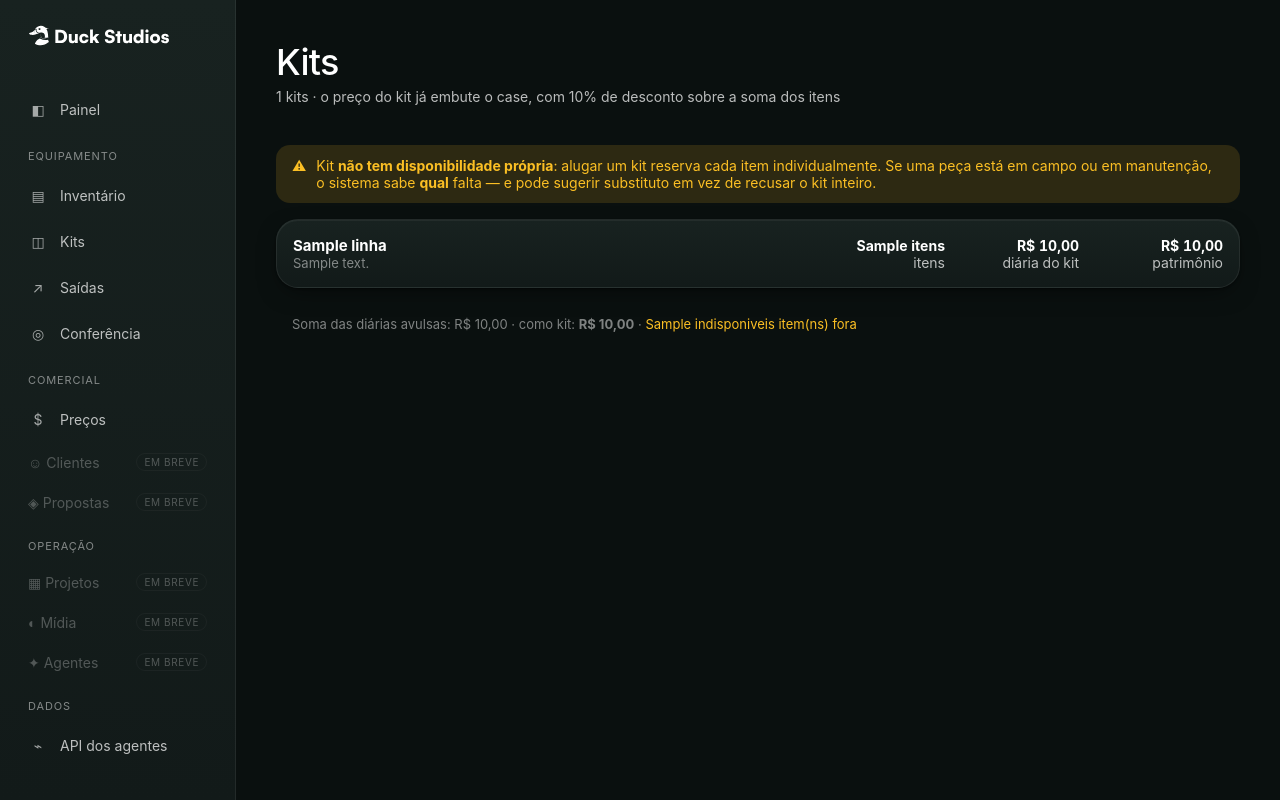
After one commit to Norbertojr26/duckstudios, a FastAPI app: template app/templates/kits.html in a window 1280 px wide. The commit adds this page. Run offline with FastAPI, Linux system fonts and the light colour scheme; the template is opened without the code that fills it: most values are stand-ins (such as "Sample title", 1, 10 or a date in 2020); some libraries are stand-ins or nearby versions; some web fonts are replaced.

Commit message:
Tres modulos novos e menu que reflete o que existe
O menu lateral tinha tres itens enquanto o mock mostrava o produto
inteiro. Fecha parte dessa distancia com paginas que ja tem dado real.

- Conferencia: saidas em campo com progresso de retorno, atraso e a
  exposicao em valor de reposicao de cada uma
- Kits: os 10 kits, conteudo item a item com disponibilidade, e a
  comparacao entre a soma das diarias avulsas e o preco de kit
- Precos: a regra de locacao por categoria com o percentual efetivo
  calculado do proprio banco, ao lado da tabela de servico, pos,
  licenciamento e retainer

Os modulos que ainda nao existem (Clientes, Propostas, Projetos, Midia,
Agentes) aparecem marcados "em breve" em vez de sumirem: mostra a forma
do produto sem fingir tela que nao ha.

```diff
--- a/app/main.py
+++ b/app/main.py
@@ -250,6 +250,69 @@ def fechar(rid: str):
     return RedirectResponse(f"/saidas/{rid}?ok=Saída+encerrada", 303)
 
 
+# ------------------------------------------------------------ conferência
+
+@app.get("/conferencia", response_class=HTMLResponse)
+def conferencia(request: Request):
+    abertas = db.q("""
+        SELECT r.id, r.numero, r.tipo, r.checkout_at, r.previsao_devolucao,
+               coalesce(r.responsavel_nome, c.nome, co.nome, 'Sem responsável') AS responsavel,
+               count(rl.*) AS itens,
+               count(*) FILTER (WHERE rl.status = 'devolvido') AS devolvidos,
+               (r.previsao_devolucao IS NOT NULL AND r.previsao_devolucao < now()) AS atrasado,
+               coalesce(sum(a.valor_reposicao), 0) AS exposicao
+          FROM rental r
+          JOIN rental_line rl ON rl.rental_id = r.id
+          JOIN asset a        ON a.id = rl.asset_id
+          LEFT JOIN contact c ON c.id = r.contact_id
+          LEFT JOIN company co ON co.id = r.company_id
+         WHERE r.status = 'em_campo'
+         GROUP BY r.id, c.nome, co.nome
+         ORDER BY atrasado DESC, r.previsao_devolucao NULLS LAST""")
+    return pag(request, "conferencia.html", ativo="conferencia", abertas=abertas)
+
+
+# ------------------------------------------------------------------ kits
+
+@app.get("/kits", response_class=HTMLResponse)
+def kits(request: Request):
+    linhas = db.q("""
+        SELECT k.id, k.nome, k.descricao, k.valor_diaria,
+               count(ki.*) AS itens,
+               sum(a.valor_aquisicao) AS patrimonio,
+               sum(a.valor_diaria)    AS soma_diarias,
+               count(*) FILTER (WHERE a.status <> 'disponivel') AS indisponiveis
+          FROM kit k
+          JOIN kit_item ki ON ki.kit_id = k.id
+          JOIN asset a     ON a.id = ki.asset_id
+         GROUP BY k.id ORDER BY sum(a.valor_aquisicao) DESC""")
+    itens = db.q("""SELECT ki.kit_id, a.codigo, a.nome, a.status, a.valor_diaria
+                      FROM kit_item ki JOIN asset a ON a.id = ki.asset_id
+                     ORDER BY a.valor_aquisicao DESC NULLS LAST""")
+    por_kit = {}
+    for i in itens:
+        por_kit.setdefault(i["kit_id"], []).append(i)
+    return pag(request, "kits.html", ativo="kits", linhas=linhas, por_kit=por_kit)
+
+
+# ---------------------------------------------------------------- preços
+
+@app.get("/precos", response_class=HTMLResponse)
+def precos(request: Request):
+    servico = db.q("""SELECT categoria, codigo, descricao, unidade, valor
+                        FROM price_list WHERE ativo ORDER BY categoria, codigo""")
+    grupos = {}
+    for l in servico:
+        grupos.setdefault(l["categoria"] or "outros", []).append(l)
+    locacao = db.q("""
+        SELECT categoria, count(*) n,
+               round(avg(100 * valor_diaria / NULLIF(valor_aquisicao, 0))::numeric, 2) pct,
+               sum(valor_diaria) diaria, sum(valor_semanal) semanal, sum(valor_mensal) mensal
+          FROM asset WHERE proprietario = 'proprio' AND valor_diaria IS NOT NULL
+         GROUP BY categoria ORDER BY sum(valor_diaria) DESC""")
+    return pag(request, "precos.html", ativo="precos", grupos=grupos, locacao=locacao)
+
+
 # -------------------------------------------------------------------- API
 # Mesma verdade da interface, em JSON. É por aqui que os agentes leem e escrevem.
 
--- a/app/templates/base.html
+++ b/app/templates/base.html
@@ -21,6 +21,12 @@
   .nav .ic{width:20px;text-align:center;opacity:.85}
   .nav .grupo{font-size:.6875rem;letter-spacing:.08em;text-transform:uppercase;
               color:var(--ds-txt-3);padding:var(--ds-e-4) var(--ds-e-3) var(--ds-e-2)}
+  .futuro{display:flex;align-items:center;gap:var(--ds-e-3);min-height:38px;
+          padding:0 var(--ds-e-3);color:var(--ds-txt-3);font-size:.875rem;opacity:.55;
+          cursor:default}
+  .futuro i{margin-left:auto;font-style:normal;font-size:.625rem;letter-spacing:.06em;
+            text-transform:uppercase;border:1px solid var(--ds-border);border-radius:999px;
+            padding:2px 7px}
   .badge{margin-left:auto;background:var(--ds-erro-bg);color:var(--ds-erro);font-size:.6875rem;
          font-weight:700;padding:2px 8px;border-radius:999px}
   main{padding:var(--ds-e-6) var(--ds-e-6) var(--ds-e-7);max-width:1400px;min-width:0}
@@ -57,10 +63,21 @@
   <div class="logo"><a href="/"><img src="/static/logo/logo-horizontal-branco.svg" alt="Duck Studios"></a></div>
   <nav class="nav">
     <a href="/"            class="{{ 'on' if ativo=='painel' }}"><span class="ic">◧</span> Painel</a>
-    <a href="/equipamento" class="{{ 'on' if ativo=='equipamento' }}"><span class="ic">▤</span> Equipamento</a>
+    <div class="grupo">Equipamento</div>
+    <a href="/equipamento" class="{{ 'on' if ativo=='equipamento' }}"><span class="ic">▤</span> Inventário</a>
+    <a href="/kits"        class="{{ 'on' if ativo=='kits' }}"><span class="ic">◫</span> Kits</a>
     <a href="/saidas"      class="{{ 'on' if ativo=='saidas' }}"><span class="ic">↗</span> Saídas</a>
+    <a href="/conferencia" class="{{ 'on' if ativo=='conferencia' }}"><span class="ic">◎</span> Conferência</a>
+    <div class="grupo">Comercial</div>
+    <a href="/precos"      class="{{ 'on' if ativo=='precos' }}"><span class="ic">$</span> Preços</a>
+    <span class="futuro">☺ Clientes<i>em breve</i></span>
+    <span class="futuro">◈ Propostas<i>em breve</i></span>
+    <div class="grupo">Operação</div>
+    <span class="futuro">▦ Projetos<i>em breve</i></span>
+    <span class="futuro">◐ Mídia<i>em breve</i></span>
+    <span class="futuro">✦ Agentes<i>em breve</i></span>
     <div class="grupo">Dados</div>
-    <a href="/api/docs"><span class="ic">✦</span> API dos agentes</a>
+    <a href="/api/docs"><span class="ic">⌁</span> API dos agentes</a>
   </nav>
 </aside>
 <main>
--- /dev/null
+++ b/app/templates/kits.html
@@ -0,0 +1,56 @@
+{% extends "base.html" %}{% block titulo %}Kits — Duck Studios{% endblock %}
+{% block estilo %}<style>
+  details{margin-bottom:var(--ds-e-3)}
+  summary{list-style:none;cursor:pointer;display:grid;
+          grid-template-columns:1fr 92px 118px 128px;gap:var(--ds-e-4);align-items:center;
+          padding:var(--ds-e-4);border-radius:var(--ds-r-card);
+          background:var(--ds-grad-surface);border:1px solid var(--ds-border);
+          box-shadow:var(--ds-elev-1)}
+  summary::-webkit-details-marker{display:none}
+  summary:hover{border-color:var(--ds-border-forte)}
+  .kn{font-weight:700;font-size:.9375rem}
+  .num{font-variant-numeric:tabular-nums;text-align:right;font-size:.875rem;color:var(--ds-txt-2)}
+  .num b{display:block;color:var(--ds-txt)}
+  .conteudo{padding:var(--ds-e-3) var(--ds-e-4) var(--ds-e-5)}
+  .li{display:grid;grid-template-columns:56px 1fr 100px 96px;gap:var(--ds-e-3);
+      align-items:center;padding:9px 0;font-size:.8125rem}
+  .li+.li{border-top:1px solid var(--ds-border)}
+  .cod{color:var(--ds-txt-3);font-variant-numeric:tabular-nums}
+  @media (max-width:800px){summary{grid-template-columns:1fr}.li{grid-template-columns:56px 1fr}}
+</style>{% endblock %}
+{% block conteudo %}
+<div class="topo">
+  <div><h1>Kits</h1>
+    <div class="sub">{{ linhas|length }} kits · o preço do kit já embute o case, com 10% de desconto sobre a soma dos itens</div></div>
+</div>
+
+<div class="aviso aviso--at">⚠︎ <div>Kit <b>não tem disponibilidade própria</b>: alugar um kit
+  reserva cada item individualmente. Se uma peça está em campo ou em manutenção, o sistema sabe
+  <b>qual</b> falta — e pode sugerir substituto em vez de recusar o kit inteiro.</div></div>
+
+{% for k in linhas %}
+<details {% if loop.first %}open{% endif %}>
+  <summary>
+    <div><div class="kn">{{ k.nome }}</div><div class="meta">{{ k.descricao }}</div></div>
+    <div class="num"><b>{{ k.itens }}</b>itens</div>
+    <div class="num"><b>{{ k.valor_diaria|brl }}</b>diária do kit</div>
+    <div class="num"><b>{{ k.patrimonio|brl }}</b>patrimônio</div>
+  </summary>
+  <div class="conteudo">
+    {% for i in por_kit.get(k.id, []) %}
+    <div class="li">
+      <span class="cod">{{ i.codigo }}</span>
+      <a href="/equipamento/{{ i.codigo }}" style="color:var(--ds-txt);text-decoration:none">{{ i.nome }}</a>
+      <span class="num">{{ i.valor_diaria|brl }}</span>
+      <span>{% if i.status == 'disponivel' %}<span class="ds-chip ds-chip--ok">disponível</span>
+            {% else %}<span class="ds-chip ds-chip--info">{{ i.status|replace('_',' ') }}</span>{% endif %}</span>
+    </div>
+    {% endfor %}
+    <div class="meta" style="margin-top:var(--ds-e-4)">
+      Soma das diárias avulsas: {{ k.soma_diarias|brl }} · como kit: <b>{{ k.valor_diaria|brl }}</b>
+      {% if k.indisponiveis %} · <span style="color:var(--ds-atencao)">{{ k.indisponiveis }} item(ns) fora</span>{% endif %}
+    </div>
+  </div>
+</details>
+{% endfor %}
+{% endblock %}
```
Also changed, not shown: app/templates/conferencia.html (added, +55 -0 lines), app/templates/precos.html (added, +52 -0 lines).
